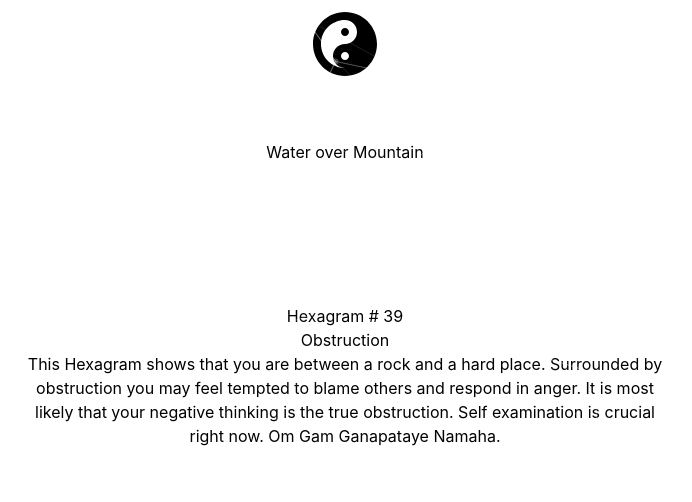
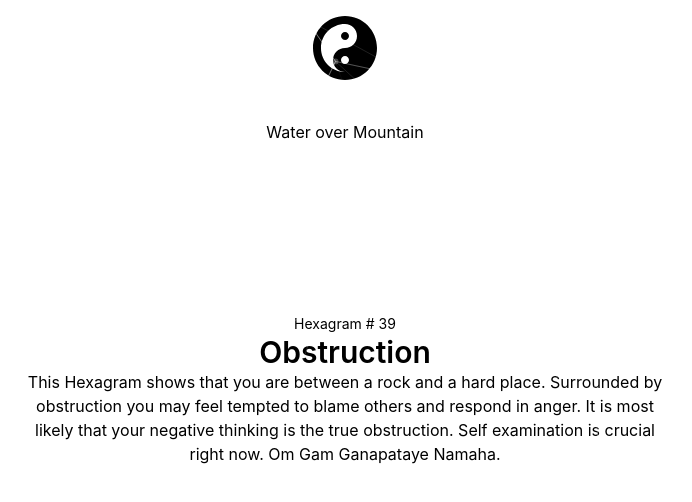
Before and after one commit to Adamhunter108/i-ching-typescript, a Next.js app: page /get-hex in a window 1280 px wide. Both pictures are taken after a click on the button "🌘 Divinate 🌒". Shown: the top 502 px of the page, without its empty margins (295-987 px from the left). Built offline with nearby package versions, Linux system fonts and the light colour scheme.

Commit message:
Using Next Image

```diff
--- a/pages/get-hex.tsx
+++ b/pages/get-hex.tsx
@@ -1,4 +1,5 @@
 import React from 'react'
+import Image from 'next/image'
 import HexInterpretations from '../data/HexInterpretations'
 import ParticleBackGround from '../components/ParticleBackGround'
 
@@ -28,33 +29,48 @@ export default function GetHex() {
         <ParticleBackGround />
 
             {/* YIN YANG SVG */}
-        <div className="flex justify-center mt-3">
+        <div className="flex justify-center mt-4 pb-10">
             <svg className="w-16 h-16" aria-hidden="true" fill="currentColor" xmlns="http://www.w3.org/2000/svg" viewBox="0 0 512 512">
                 <path d="M256 128C238.3 128 224 142.4 224 160S238.3 192 256 192s31.97-14.38 31.97-32S273.7 128 256 128zM256 0C114.6 0 0 114.6 0 256s114.6 256 256 256s256-114.6 256-256S397.4 0 256 0zM256 384c-17.68 0-31.97-14.38-31.97-32S238.3 320 256 320s31.97 14.38 31.97 32S273.7 384 256 384zM256 256c-53.04 0-96.03 43-96.03 96S202.1 448 256 448c-106.1 0-192.1-86-192.1-192S149.9 64 256 64c53.04 0 96.03 43 96.03 96S309 256 256 256z"/>
             </svg>
         </div>
 
         <div className="flex justify-center">
-            {value ? null : <p className="font-semibold pt-5">kill the noise</p>}
+            {value ? null : <p className="font-semibold">kill the noise</p>}
         </div>
 
-        <ul className='mt-16'>
+        <ul className="">
             {HexInterpretations.map((data) => (
-                <li key={data.id}>
+                <li key={data.id} className="">
+
                         {/* UPPER & LOWER TRIGRAMS */}
-                    <p className="flex justify-center">{value === data.id ? `${data.upper} over ${data.lower}` : null}</p>
+                    <div className="">
+                        <p className="flex justify-center">{value === data.id ? `${data.upper} over ${data.lower}` : null}</p>
+                    </div>
+
                         {/* IMAGE */}
-                    <span className="flex justify-center">{value === data.id ? <img src={data.image} alt='Hexagram'/> : null}</span>
+                    <span className="flex justify-center">{value === data.id ?
+                        <Image
+                            src={data.image}
+                            alt='Hexagram'
+                            width={150}
+                            height={170}
+                        /> : null}
+                    </span>
+
                         {/* HEXAGRAM NUMBER */}
-                    <p className="flex justify-center">{value === data.id ? `Hexagram # ${value}` : null}</p>
+                    <p className="flex justify-center text-sm">{value === data.id ? `Hexagram # ${value}` : null}</p>
+
                         {/* TITLE */}
-                    <p className="flex justify-center">{value === data.id ? data.title : null}</p>
+                    <p className="flex justify-center font-semibold text-3xl">{value === data.id ? data.title : null}</p>
+
                         {/* DESCRIPTION */}
                     <div className="flex justify-center">
                         <p className="w-2/4 text-center">{value === data.id ? data.description : null}</p>
                     </div>
+
                 </li>
-                ))}
+            ))}
         </ul>
 
 
@@ -62,7 +78,7 @@ export default function GetHex() {
             <div className="flex justify-center pt-96">
                 <button
                     type="button"
-                    className="inline-flex items-center px-5 py-2 border border-transparent text-xl font-medium rounded-full shadow-sm text-indigo-600 bg-white hover:text-gray-400 hover:bg-indigo-700 focus:outline-none focus:ring-2 focus:ring-offset-2 focus:ring-indigo-500"
+                    className="inline-flex items-center px-5 py-2 border border-transparent text-xl font-medium rounded-full shadow-sm text-indigo-600 bg-white/90 hover:text-gray-400 hover:bg-indigo-700 focus:outline-none focus:ring-2 focus:ring-offset-2 focus:ring-indigo-500"
                     onClick={handleDivinateClick}
                 >
                     🌘 Divinate 🌒
```
